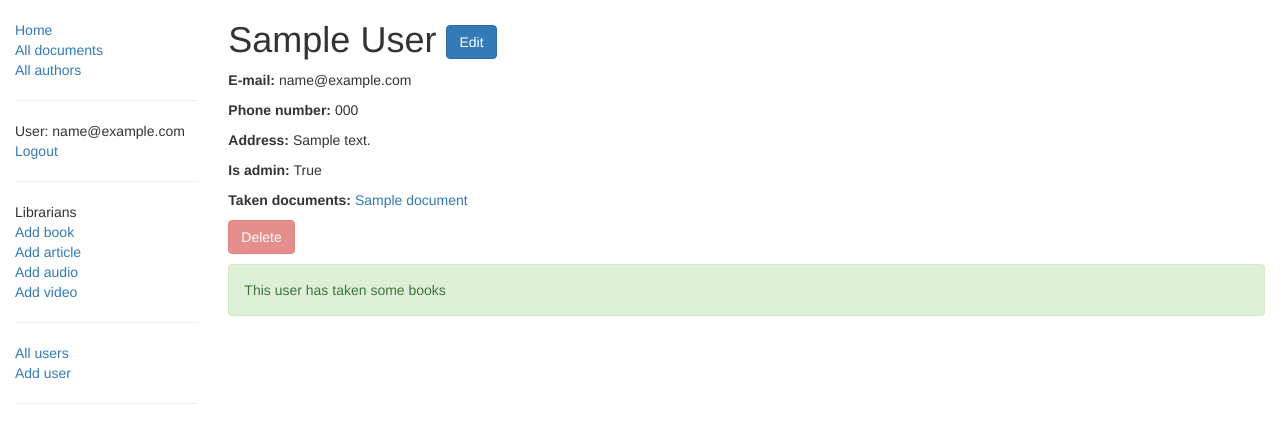
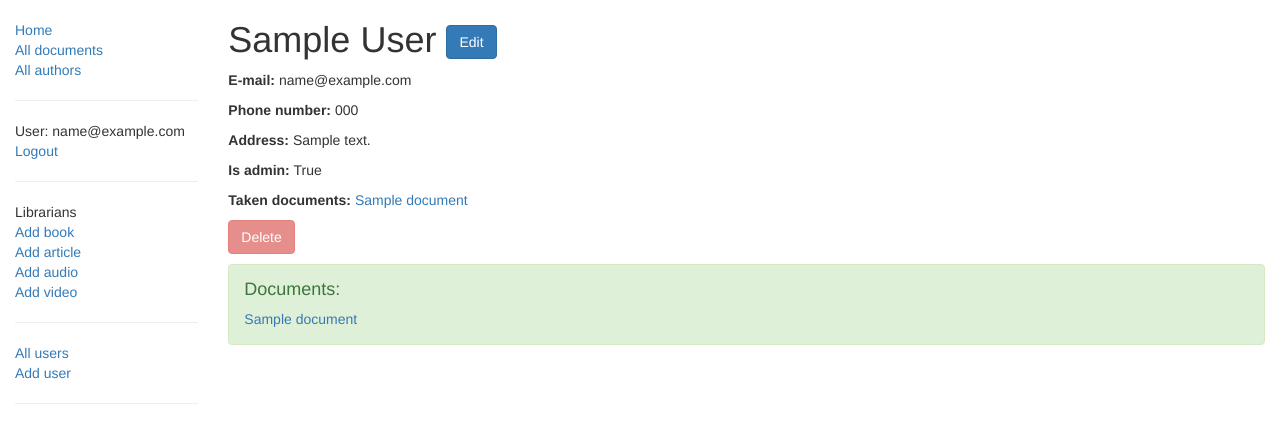
Before and after one commit to fatawesome/Lib_Inno, a Django app: page /users/1/ in a window 1280 px wide. Shown: the top 443 px of the page. Run offline with Django 3.2, Linux system fonts and the light colour scheme; a user stored in the database is signed in; tables that the repository leaves empty hold one stand-in row (values such as "Sample post"); some libraries are stand-ins or nearby versions.

Commit message:
Added list of documents for in user_detail

```diff
--- a/login/templates/login/customuser_detail.html
+++ b/login/templates/login/customuser_detail.html
@@ -28,7 +28,10 @@
             {% if customuser.record_set.all.count != 0 %}
                 <p><a class="btn btn-danger" disabled="disabled">Delete</a></p>
                 <div class="alert alert-success" role="alert">
-                    This user has taken some books
+                    <h4>Documents:</h4>
+                    {% for rec in customuser.record_set.all %}
+                        <p><a href="{{ rec.document.get_absolute_url }}"> {{ rec.document }}</a></p>
+                    {% endfor %}
                 </div>
             {% else %}
                 {% if user.id == customuser.id %}
```
